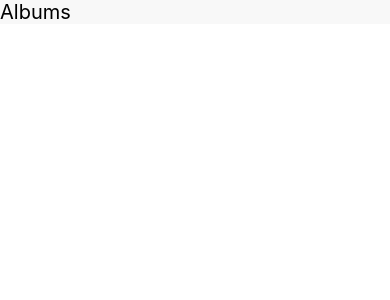
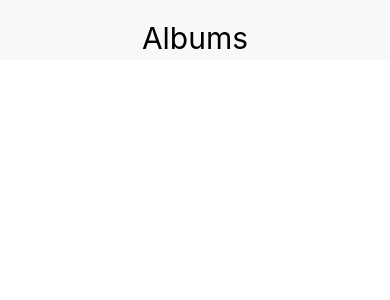
Before and after one commit to Good-Will-Coding/Albums, a React Native app: screen / in a window 390 px wide. Shown: the top 300 px of the page. Built offline with nearby package versions, Linux system fonts and the light colour scheme.

Commit message:
updated header as reusable comp

```diff
--- a/App.js
+++ b/App.js
@@ -14,7 +14,7 @@
 export default class App extends Component {
   render() {
     return (
-      <Header />
+      <Header headerText={'Albums'} />
     );
   }
 }
--- a/src/components/Header.js
+++ b/src/components/Header.js
@@ -1,28 +1,28 @@
-
 import React from "react";
 import { Text, View } from "react-native";
 
-
-const Header = () => {
+const Header = props => {
   const { textStyle, viewStyle } = styles;
   return (
     <View style={viewStyle}>
-      <Text style={textStyle}>Albums</Text>
+      <Text style={textStyle}>{props.headerText}</Text>
     </View>
   );
 };
 
-
 // Styles
 const styles = {
   textStyle: {
-    fontSize: 20
+    fontSize: 30
   },
   viewStyle: {
-      backgroundColor: '#F8F8F8'
+    backgroundColor: "#F8F8F8",
+    justifyContent: "center",
+    alignItems: "center",
+    height: 60,
+    paddingTop: 15,
+    elevation: 2
   }
 };
 
-
-
 export default Header;
```
